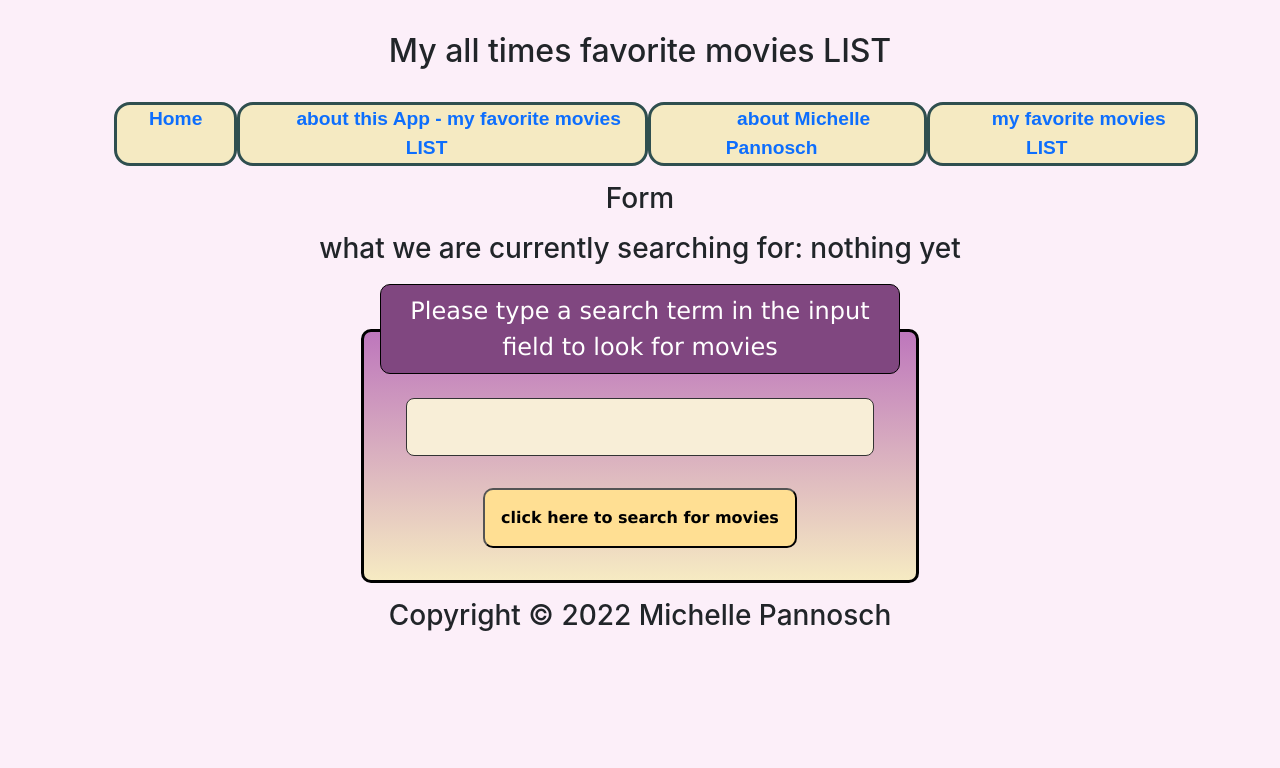
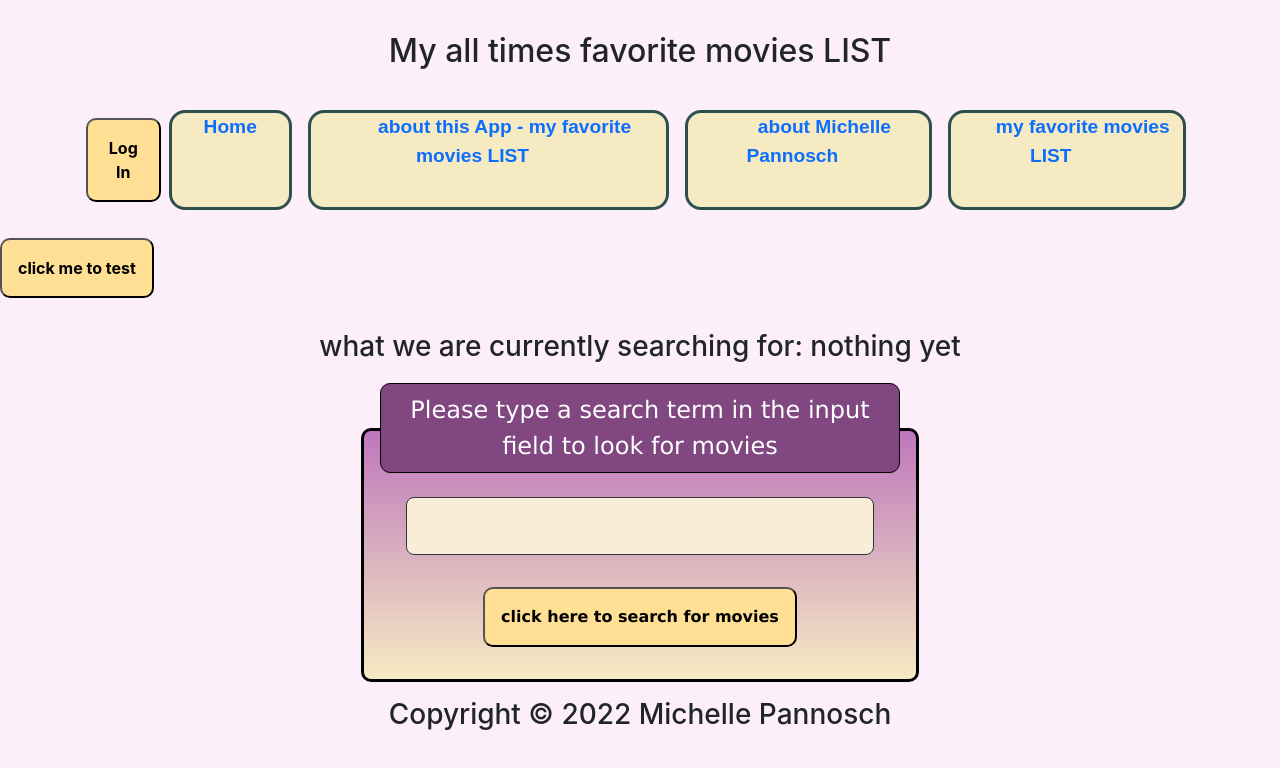
Before and after one commit to fizzo999/movies-list-front-end, a React (Create React App) app: page / in a window 1280 px wide. Shown: the top 768 px of the page. Built offline with nearby package versions, Linux system fonts and the light colour scheme.

Commit message:
beginning of auth0 implemented on front-end and backend

```diff
--- a/src/App.js
+++ b/src/App.js
@@ -1,4 +1,5 @@
 import React from 'react';
+import { withAuth0 } from '@auth0/auth0-react';
 import { Route, Routes } from 'react-router-dom';
 import './style/App.css';
 import Header from './components/Header.js';
@@ -9,6 +10,7 @@ import AboutMichellePannosch from './components/AboutMichellePannoschComponent.j
 import MovieResultsFromAPI from './components/MyMoviesListComponent.js';
 import MyMoviesList from './components/StoredMoviesList.js';
 import ApiLoadingModal from './components/Modal.js';
+import Alert from './components/Alert.js';
 
 import axios from 'axios';
 
@@ -18,6 +20,7 @@ class App extends React.Component {
     this.state = {
       searchInput: '',
       error: false,
+      errorMessage: '',
       loading: false,
       showModal: false,
       saving2List: false,
@@ -28,23 +31,43 @@ class App extends React.Component {
       myFavoriteMoviesList: [
         { title: 'firstSampleObject', hereIsFirstSampleObj: true },
       ],
+      user: null,
     };
   }
 
   hoistInputFromMoviesForm = inputfromform => {
-    this.setState({ searchInput: inputfromform, hasSearched: true });
+    if (inputfromform === '') {
+      alert('Please enter a movie you d like to search for');
+    } else {
+      this.setState({
+        searchInput: inputfromform,
+        hasSearched: true,
+        error: false,
+        errorMessage: '',
+      });
       this.apiCallTMDB(inputfromform);
+    }
   };
 
   apiCallTMDB = async searchInput => {
     this.setState({ loading: true });
+    try {
       let resultsFromServer = await axios.get(
         `${process.env.REACT_APP_BACKEND_SERVER}/movies?movieName=${searchInput}`
       );
+      if (resultsFromServer.status === 200) {
         this.setState({
           resultsFromServer: resultsFromServer.data,
           status: resultsFromServer.status,
         });
+      }
+    } catch (error) {
+      console.log('we are inside of error catch');
+      this.setState({
+        error: true,
+        errorMessage: `There was an error: ${error}`,
+      });
+    }
     setTimeout(() => this.setState({ loading: false }), 1000);
   };
 
@@ -83,10 +106,57 @@ class App extends React.Component {
     this.setState({ showModal: false });
   };
 
+  // loginUser = user => {
+  //   console.log('we are loggin in the user:', user);
+  //   if (user) this.setState({ user });
+  // };
+
+  // logoutUser = () => {
+  //   console.log('we are loggin OUT the user:', this.state.user);
+  //   this.setState({ user: null });
+  // };
+
+  makeRequest = async () => {
+    if (this.props.auth0.isAuthenticated) {
+      const results = await this.props.auth0.getIdTokenClaims();
+      const jwt = results.__raw;
+      console.log('here is jwt token', jwt);
+      const config = {
+        headers: { Authorization: `Bearer ${jwt}` },
+        method: 'get',
+        baseURL: process.env.REACT_APP_BACKEND_SERVER,
+        url: '/login-test',
+      };
+
+      try {
+        const axiosResults = await axios(config);
+        console.log(
+          'here is the results from our test request <<<<<<<<=========',
+          axiosResults.data
+        );
+      } catch (error) {
+        console.log(error);
+      }
+    }
+  };
+
   render() {
+    const { user, isAuthenticated } = this.props.auth0;
+    console.log('here is user', user);
+    console.log('here is this.props.auth0', this.props.auth0);
     return (
       <React.Fragment>
-        <Header />
+        <Header
+          // loginUser={this.loginUser}
+          // logoutUser={this.logoutUser}
+          isAuthenticated={isAuthenticated}
+        />
+        <button onClick={this.makeRequest}>click me to test</button>
+        {this.state.error ? (
+          <Alert alertMessage={this.state.errorMessage} />
+        ) : (
+          ''
+        )}
         <Routes>
           <Route
             path='/'
@@ -94,6 +164,7 @@ class App extends React.Component {
               <>
                 <Form
                   hoistInputFromMoviesForm={this.hoistInputFromMoviesForm}
+                  user={user}
                 />
                 {this.state.loading ? (
                   <ApiLoadingModal
@@ -145,4 +216,4 @@ class App extends React.Component {
   }
 }
 
-export default App;
+export default withAuth0(App);
--- /dev/null
+++ b/src/components/Alert.js
@@ -0,0 +1,16 @@
+import React, { Component } from 'react';
+import Alert from 'react-bootstrap/Alert';
+import Container from 'react-bootstrap/Container';
+import '../style/Alert.css';
+
+class AlertComponent extends Component {
+  render() {
+    return (
+      <Container>
+        <Alert variant='danger'>{this.props.alertMessage}</Alert>
+      </Container>
+    );
+  }
+}
+
+export default AlertComponent;
--- a/src/components/Form.js
+++ b/src/components/Form.js
@@ -31,7 +31,7 @@ class Form extends React.Component {
   render() {
     return (
       <Container fluid='md' maxwidth='sm'>
-        <h3>Form</h3>
+        {this.props.user ? <h3>hello, {this.props.user.name} !</h3> : ''}
         <h3>
           what we are currently searching for:{' '}
           <span id='user-input'>nothing yet</span>
--- a/src/components/Header.js
+++ b/src/components/Header.js
@@ -1,6 +1,8 @@
 import React from 'react';
 import { Link } from 'react-router-dom';
 import Container from 'react-bootstrap/Container';
+import LoginButton from './LoginButton.js';
+import LogoutButton from './LogoutButton.js';
 import '../style/Header.css';
 
 class Header extends React.Component {
@@ -10,6 +12,12 @@ class Header extends React.Component {
         <nav>
           <h1>My all times favorite movies LIST</h1>
           <ul>
+            {this.props.isAuthenticated ? (
+              <LogoutButton className='logoutButton' />
+            ) : (
+              <LoginButton className='commentBtnActive' />
+            )}
+
             <li>
               <Link to='/'>Home</Link>
             </li>
--- /dev/null
+++ b/src/components/LoginButton.js
@@ -0,0 +1,19 @@
+import React from 'react';
+import { useAuth0 } from '@auth0/auth0-react';
+// import Button from 'react-bootstrap/Button';
+import '../style/Movie.css';
+
+const LoginButton = () => {
+  const { loginWithRedirect } = useAuth0();
+
+  return (
+    <button
+      // className='commentBtnActive'
+      onClick={() => loginWithRedirect()}
+    >
+      Log In
+    </button>
+  );
+};
+
+export default LoginButton;
--- /dev/null
+++ b/src/components/LogoutButton.js
@@ -0,0 +1,14 @@
+import React from 'react';
+import { useAuth0 } from '@auth0/auth0-react';
+
+const LogoutButton = () => {
+  const { logout } = useAuth0();
+
+  return (
+    <button onClick={() => logout({ returnTo: window.location.origin })}>
+      Log Out
+    </button>
+  );
+};
+
+export default LogoutButton;
--- a/src/components/MyMoviesListComponent.js
+++ b/src/components/MyMoviesListComponent.js
@@ -6,7 +6,7 @@ import Movie from './Movie.js';
 class MyMoviesListComponent extends Component {
   render() {
     let moviesComponentArray = [];
-    if (this.props.results.length > 1) {
+    if (this.props.results.length > 0) {
       moviesComponentArray = this.props.results.map((movie, index) => {
         return (
           <Movie
--- a/src/index.js
+++ b/src/index.js
@@ -1,12 +1,19 @@
 import React from 'react';
 import ReactDOM from 'react-dom';
 import { BrowserRouter } from 'react-router-dom';
+import { Auth0Provider } from '@auth0/auth0-react';
 import './style/index.css';
 import App from './App';
 
 ReactDOM.render(
-  <BrowserRouter>
-    <App />
-  </BrowserRouter>,
+  <Auth0Provider
+    domain={process.env.REACT_APP_AUTH0_DOMAIN}
+    clientId={process.env.REACT_APP_AUTH0_CLIENT_ID}
+    redirectUri={window.location.origin}
+  >
+    <BrowserRouter>
+      <App />
+    </BrowserRouter>
+  </Auth0Provider>,
   document.getElementById('root')
 );
--- /dev/null
+++ b/src/style/Alert.css
@@ -0,0 +1,3 @@
+div.alert {
+  margin: 1rem;
+}
--- a/src/style/Header.css
+++ b/src/style/Header.css
@@ -6,13 +6,14 @@ h1 {
 
 nav ul {
   /* margin: 3rem; */
-  margin: 0;
+  margin: 0.25rem;
   display: flex;
   flex-direction: row;
   justify-content: space-between;
   text-align: center;
   list-style: none;
   border-radius: 1rem;
+  padding: 0;
 }
 
 /* nav ul:first-child {
@@ -20,7 +21,7 @@ nav ul {
 } */
 
 nav ul li {
-  margin: 0;
+  margin: 0.5rem;
   background-color: rgba(240, 230, 140, 0.5);
   border: 3px solid darkslategrey;
   border-radius: 1rem;
```
Also changed, not shown: 2 other files (tests, documents, lock files or other folders). Lines whose indentation alone changed are shown as unchanged.
